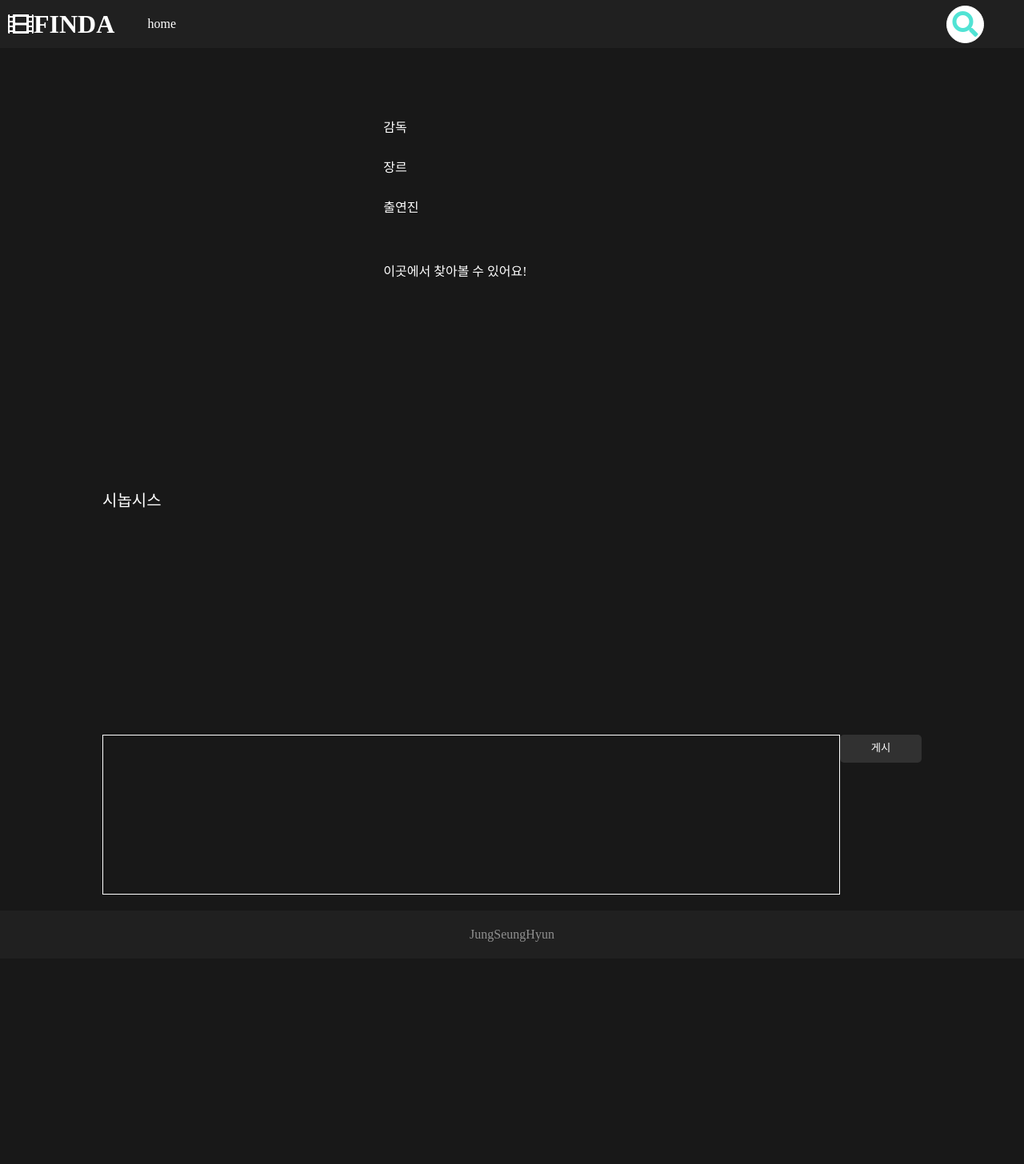
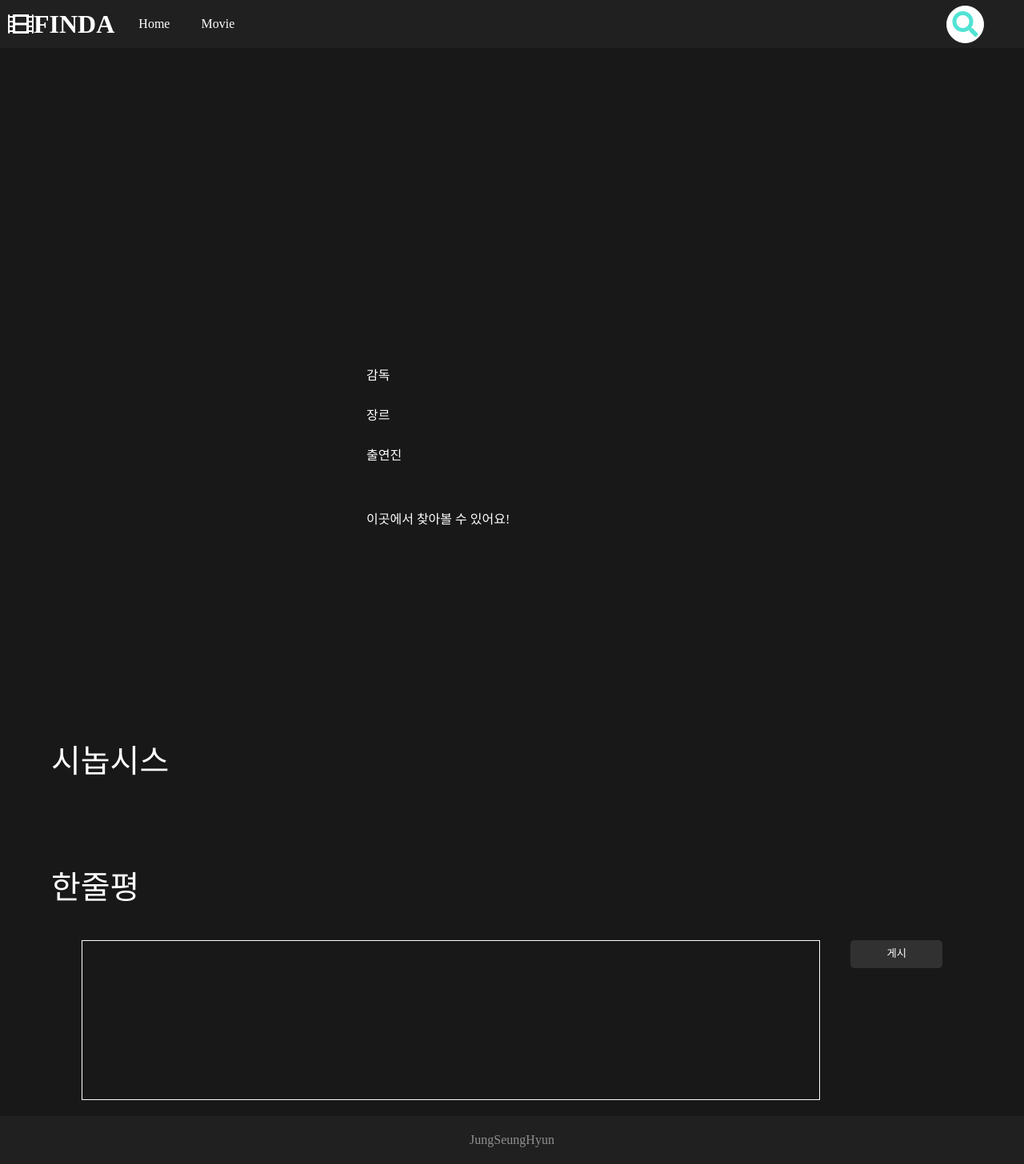
Before and after one commit to herrakam/FINDA, a Flask app: page /detail in a window 1280 px wide. Shown: the whole page at 80% size. Before the commit the page ends 1178 px from the top, so only its background shows below. Run offline with Flask 2, Linux system fonts and the light colour scheme; data that the repository does not hold is empty; some libraries are stand-ins or nearby versions.

Commit message:
추천 정보 검색 완료, 헤더 영화텝, 색변화 기능 완료, 디테일 페이지 수정중

```diff
--- a/app.py
+++ b/app.py
@@ -72,7 +72,9 @@ def get_recommend_data():
     n_skip = size_receive * (page_receive - 1)
     total = db.movie.count()
     recommend_list = list(db.movie.find({
-        '$and': [{'genre': {'$in': recommend_receive}}]
+        '$and': [
+            {'genre': {'$in': [recommend]}} for recommend in recommend_receive
+        ]
     }, {
         '_id': False
     }).skip(n_skip).limit(size_receive))
@@ -90,5 +92,7 @@ def get_recommend_data():
 
 
 
+
+
 if __name__ == '__main__':
     app.run('0.0.0.0',port=5000, debug=True)
--- a/templates/detail.html
+++ b/templates/detail.html
@@ -15,11 +15,18 @@
     /*border:1px solid white;*/
   }
   .topWrap{
+    padding-top: 50px;
+    position: relative;
+    top:-70px;
+    background: #181818;
     display: grid;
     justify-content: space-between;
     align-items: center;
     grid-template-columns: 1fr 2fr;
-    width:80%;
+    width:90%;
+    z-index: 3;
+    border-radius: 15px;
+    /*box-shadow:  0 -30px 20px 10px black;*/
     /*border: 1px solid white;*/
     /*min-height: 800px;*/
     /*min-width: 90%;*/
@@ -30,6 +37,7 @@
     color:white;
     border: none;
     border-radius: 5px;
+    margin: 0 0 0 10px;
   }
   .infoWrap{
     width:100%;
@@ -72,7 +80,7 @@
   }
   .directortab, .genretab, .actortab{
     /*border: 1px solid white;*/
-    width:20%;
+    width:15%;
     /*height: 100%;*/
   }
   .director, .actors, .genre{
@@ -116,29 +124,39 @@
     font-size: 20px;
   }
   .middleWrap{
-    width:80%
+    width:90%;
+    position: relative;
+    top:-70px;
   }
-  .storyWrap{
-    font-size: 20px;;
+  .storyWrap, .review{
+    font-size: 40px;
   }
   .story{
-    height: 250px;
+    margin:10px 0 0 0;
+    /*height: 250px;*/
     /*border: 1px solid white;*/
-    font-size:17px;
+    font-size:20px;
+    line-height: 150%;
   }
   /*.youtube{*/
   /*  height: 250px;*/
   /*  border:1px solid white;*/
   /*}*/
+  .review{
+    width: 90%;
+    color: white;
+    float: left;
+    margin: 0 0 30px 0;
+  }
   .bottomWrap{
-    width:80%;
+    width:90%;
     min-height: 200px;
     /*border: 1px solid white;*/
     display: flex;
-    justify-content: space-between;
+    justify-content: space-evenly;
   }
   .commentWrap{
-    width:90%;
+    width:80%;
     min-height: 180px;
     border: 1px solid white;
   }
@@ -150,11 +168,34 @@
     border: none;
     border-radius: 5px;
   }
+  .bgposter{
+    width:100%;
+    height: 300px;
+    /*box-shadow: inset 0 -4em 60px black;*/
+    /*background: blue;*/
+  }
+
+  .backposter{
+    width:100%;
+    height:100%;
+    object-fit: cover;
+    object-position: center 25%;
+    filter: blur(5px);
+    z-index: -1;
+    /*border-radius: 30px;*/
+    /*box-shadow: inset 0 4em 20px 60px black;*/
+    /*background-repeat: no-repeat;*/
+    /*background-size: cover;*/
+    /*background: linear-gradient( to bottom,transparent, black),url("https://images.justwatch.com/poster/193792450/s332/)",'background-repeat' : 'no-repeat');*/
+  }
+
+
 
 </style>
 {% endblock %}
 
 {% block content %}
+<div class="bgposter"></div>
 <div class="topWrap">
   <div class="poster"></div>
   <div class="infoWrap">
@@ -185,6 +226,7 @@
     <div class="story"></div>
   </div>
 </div>
+<div class="review">한줄평</div>
 <div class="bottomWrap">
   <div class="commentWrap"></div>
   <button class="commentBtn">게시</button>
@@ -219,7 +261,11 @@
           let iconurl = row['iconurl']
           let platformname = row['platformname']
           let posterTemp = ` <img class="poster" src="${poster}">`
+          let bgposterTemp = ` <img class="backposter" src="${poster}">`
           $('.poster').append(posterTemp)
+          // $('.backposter').css({'background':`linear-gradient(to bottom,transparent, black), url(${poster})`})
+          // $('.backposter').css({'background-image':`url(${poster})`})
+          $('.bgposter').append(bgposterTemp)
           $('.title').text(`${title}`)
           $('.year').text(`${year}`)
           $('.director').text(`${director}`)
--- a/templates/layout.html
+++ b/templates/layout.html
@@ -23,19 +23,29 @@
             height: 60px;
         }
         .header{
-            background: #202020;
+            background: rgba(0,0,0,0.8);
             width: 100%;
             position: fixed;
             display: flex;
             justify-content: space-between;
             align-items: center;
+            z-index: 10;
+            transition: 0.5s;
+            /*opacity: 0.5;*/
         }
         .headerLeft{
             display: flex;
-            width: 220px;
+            width: 400px;
             /*grid-template-columns: 30% 70%;*/
+            /*justify-content: space-between;*/
+            align-items: center;
+        }
+        .homeBtn{
+            margin: 0 0 0 30px;
+            display: flex;
+            width:30%;
             justify-content: space-between;
-            align-items: center;
+            /*border: 1px solid white;*/
         }
         .headerLeft > *{
             color:white;
@@ -101,7 +111,7 @@
             width: 120px;
             padding: 0 6px;
         }
-        .goHome{
+        .goHome, .goList{
             color: white;
             text-decoration-line: none;
         }
@@ -132,15 +142,15 @@
     {% endblock %}
 </head>
 <body>
-<div class="header">
+<div class="header" onmouseover="changeColor()" onmouseout="resetColor()">
     <div class="headerLeft">
         <div class="logoAndName">
             <i class="fas fa-film fa-2x"></i>
             <div class="siteName"><h1>FINDA</h1></div>
         </div>
-
         <div class="homeBtn">
-            <a href="/" class="goHome">home</a>
+            <a href="/" class="goHome">Home</a>
+            <a href="/search" class="goList">Movie</a>
         </div>
     </div>
     <div class="search-box">
@@ -163,6 +173,12 @@
         let headersearch = $('.search-txt').val()
         $('.search-btn').attr("href", `/search?search=${headersearch}`)
     }
+    function changeColor(){
+        $('.header').css('background','#202020')
+    }
+    function resetColor(){
+         $('.header').css('background','rgba(0,0,0,0.8)')
+    }
 </script>
 {% block script %}
 
```
